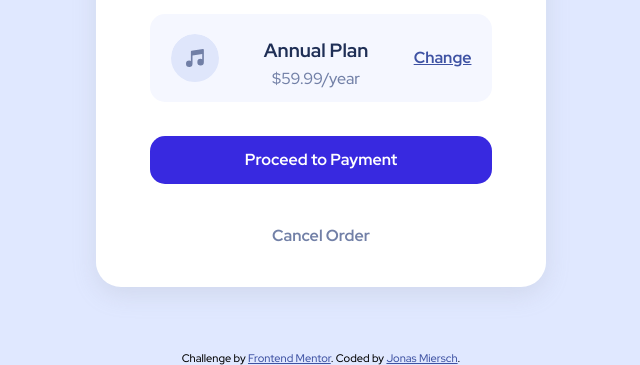
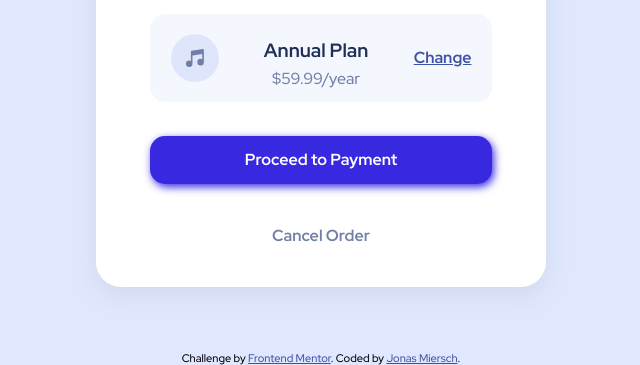
Before and after one commit to jm1069/order-summary-component-main, a plain HTML site: page index.html in a window 1280 px wide. Shown: the part 495-860 px from the top of the page, without its empty margins (319-959 px from the left). Drawn offline with Linux system fonts and the light colour scheme.

Commit message:
updated stylesheet
- shadow for payment button
- small ease animations

```diff
--- a/stylesheet.css
+++ b/stylesheet.css
@@ -93,6 +93,7 @@ h2{
     cursor: pointer;
     font-weight: 700;
     text-decoration: underline;
+    transition: 0.1s ease 0s;
 }
 
 .plan a:hover {
@@ -109,11 +110,20 @@ h2{
     background-color: hsl(245, 75%, 52%);
     border-radius: 15px;
     margin-top: 10%;
+    border:2px soild #eee;
+    -webkit-box-shadow: 2px 3px 8px hsl(245, 75%, 52%);
+    -moz-box-shadow: 2px 3px 8px hsl(245, 75%, 52%);
+    box-shadow: 2px 3px 8px hsl(245, 75%, 52%);
+    transition: 0.3s ease 0s;
 }
 
 .ptpay:hover{
     cursor: pointer;
     background-color: hsl(224, 23%, 55%);
+    -webkit-box-shadow: 2px 3px 8px hsl(224, 23%, 55%);
+    -moz-box-shadow: 2px 3px 8px hsl(224, 23%, 55%);
+    box-shadow: 2px 3px 8px hsl(224, 23%, 55%);
+    transition: 0.3s ease 0s;
 }
 
 .corder{
```
